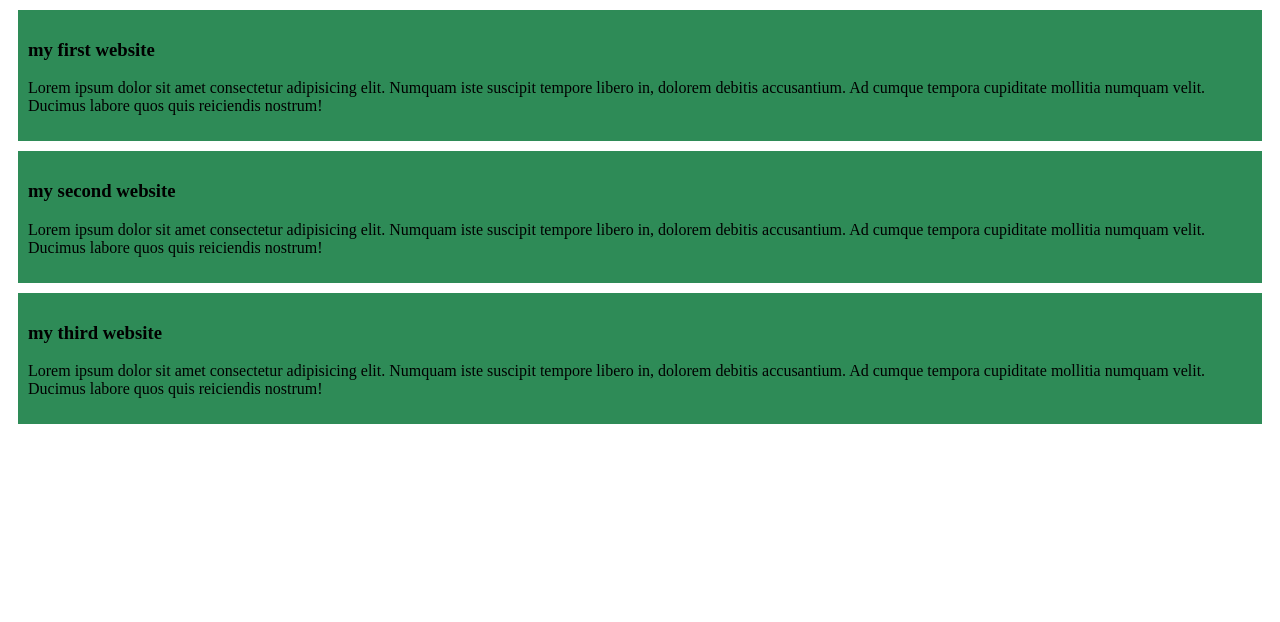
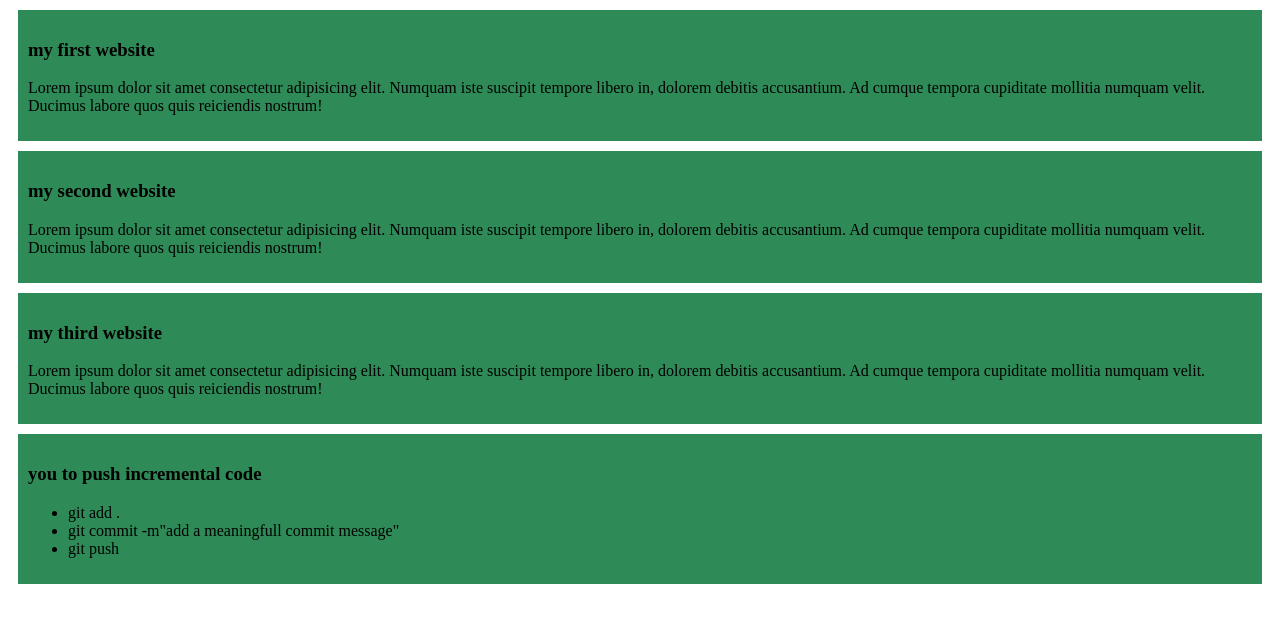
Before and after one commit to khalilulla222/my-website, a plain HTML site: page index.html in a window 1280 px wide. Drawn offline with Linux system fonts and the light colour scheme.

Commit message:
added a list to push code

```diff
--- a/index.html
+++ b/index.html
@@ -19,5 +19,13 @@
     <h3>my third website</h3>
     <p>Lorem ipsum dolor sit amet consectetur adipisicing elit. Numquam iste suscipit tempore libero in, dolorem debitis accusantium. Ad cumque tempora cupiditate mollitia numquam velit. Ducimus labore quos quis reiciendis nostrum!</p>
     </div>
+    <div>
+        <h3> you to push incremental code</h3>
+        <ul>
+            <li>git add .</li>
+            <li>git commit -m"add a meaningfull commit message"</li>
+            <li>git push</li>
+        </ul>
+    </div>
 </body>
 </html>
--- a/styles/blog.css
+++ b/styles/blog.css
@@ -2,4 +2,5 @@ div{
     background-color: seagreen;
     padding: 10px;
     margin: 10px;
+
 }
```
